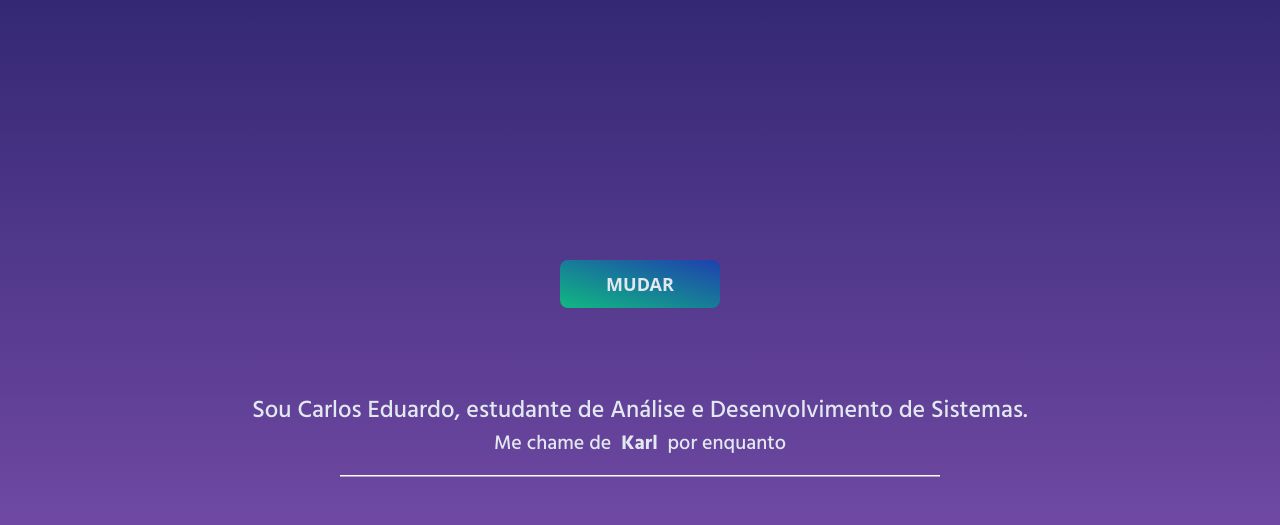
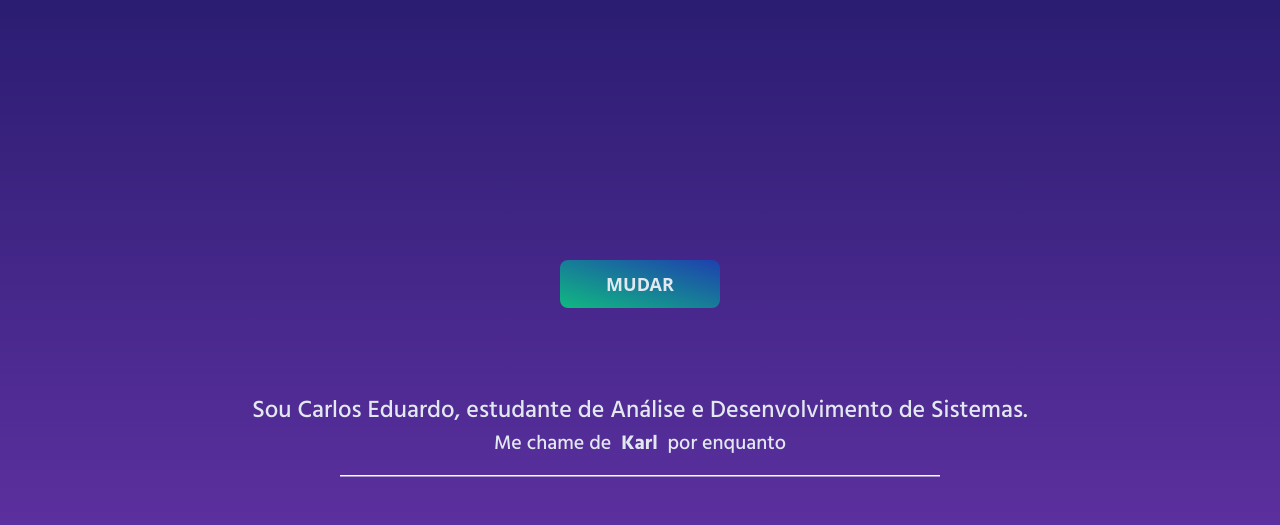
Before and after one commit to CarlosEduardoAD/portfolio, a Svelte app in the folder meu_portfolio/: page / in a window 1280 px wide. Shown: the part 259-784 px from the top of the page. Built offline with nearby package versions, Linux system fonts and the light colour scheme.

Commit message:
[fix] Change gradient color

```diff
--- a/meu_portfolio/src/global.css
+++ b/meu_portfolio/src/global.css
@@ -4,5 +4,5 @@
 
 body{
     min-width: 100vh;
-    @apply bg-gradient-to-b from-[#020D4C] to-[#E488FF] bg-no-repeat lg:max-w-full max-w-full overflow-x-hidden
+    @apply bg-gradient-to-b from-[#020D4C] to-[#bb55f6] bg-no-repeat lg:max-w-full max-w-full overflow-x-hidden
 }
```
